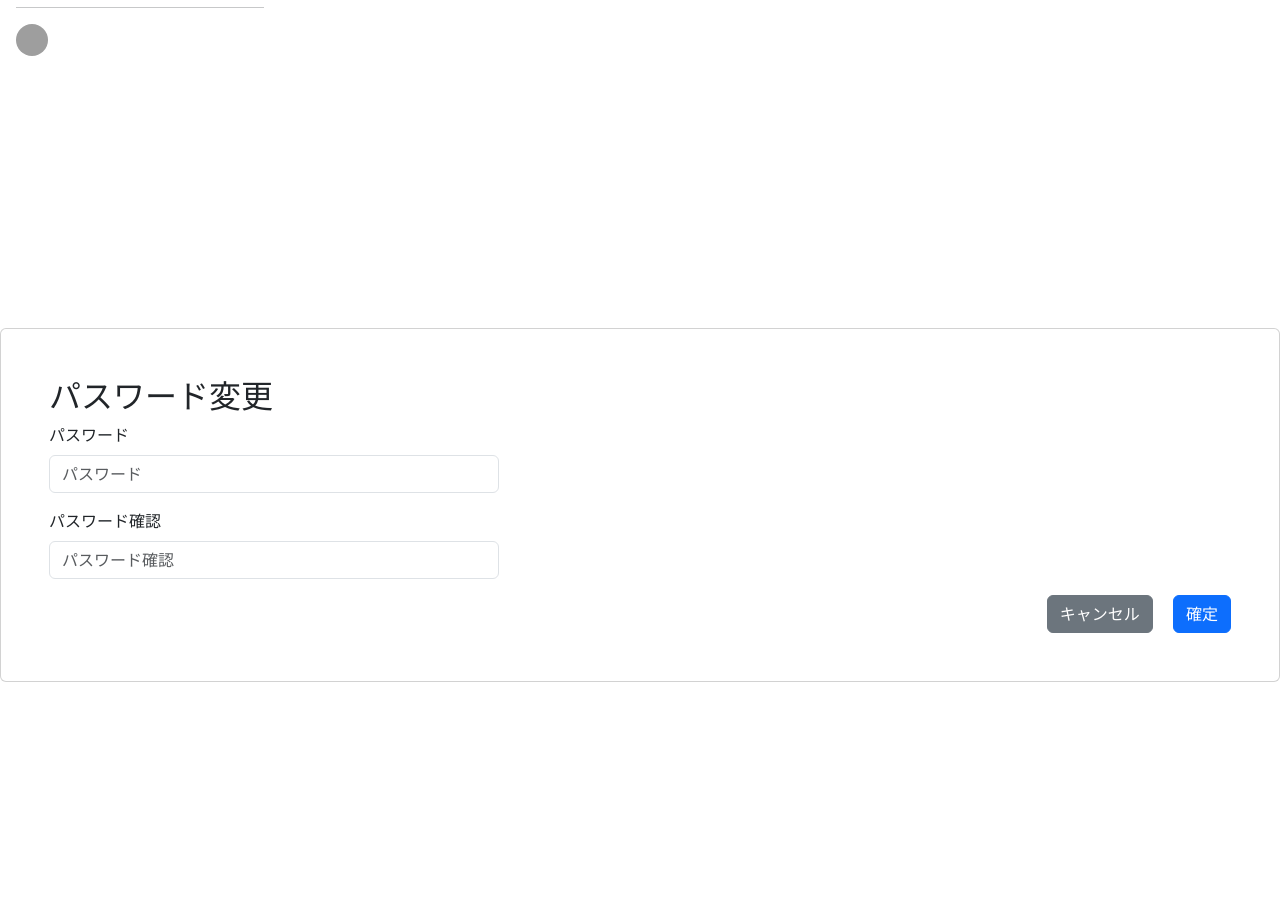
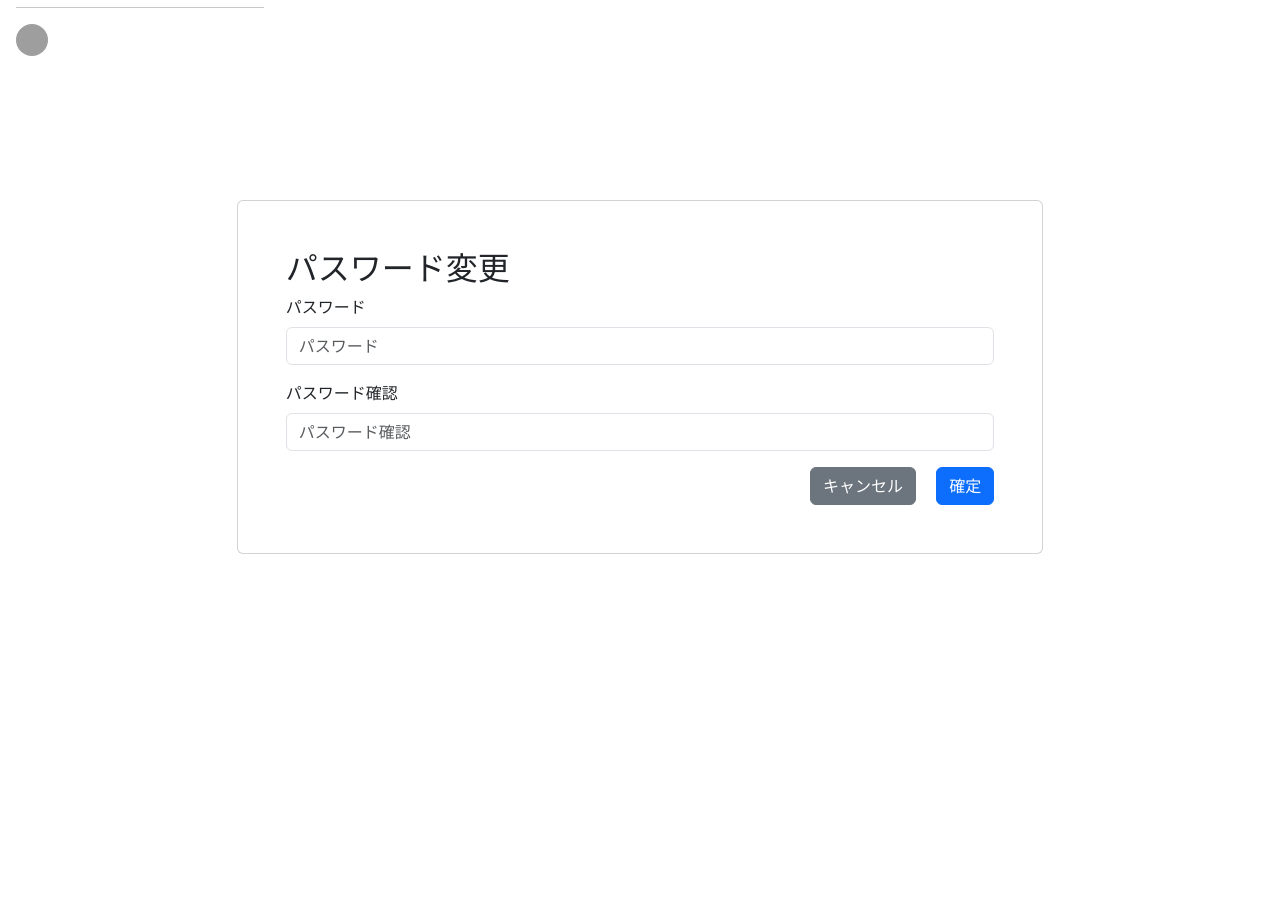
Before and after one commit to taku1118/apple, a PHP site: page /pass_change.php in a window 1280 px wide. Shown: the part 292-1214 px from the top of the page. After the commit the page ends 846 px from the top, so only its background shows below. Run offline with PHP 8.4, Linux system fonts and the light colour scheme; some libraries are stand-ins or nearby versions; grey boxes are pictures that could not be loaded.

Commit message:
passchange

```diff
--- a/PHP/pass_change.php
+++ b/PHP/pass_change.php
@@ -27,16 +27,16 @@
     <div class="wrapper">
       <?php require 'sidebars.php'; ?>
         <!-- メインコンテンツ -->
-        <main class="m-auto">
+        <main class="container-fluid" style="padding: 0;">
 <!----------------------------------------------------ここから-------------------------------------------------------------------->
-        <div style="margin: 20% 0;">
-            <div class="card p-5">
+<div style="margin-top: 10%;">
+            <div class="card p-5 m-auto" style="width: 63%;"><!--  カードの幅を調整したいときはwidthを編集 -->
                 <h2>パスワード変更</h2>
-                    <div class="mb-3" style="width:450px;">
+                    <div class="mb-3" style="width:100%;">
                         <label for="formGroupExampleInput" class="form-label">パスワード</label>
                         <input type="text" class="form-control" id="formGroupExampleInput" placeholder="パスワード">
                     </div>
-                    <div class="mb-3" style="width:450px;">
+                    <div class="mb-3" style="width:100%;">
                         <label for="formGroupExampleInput2" class="form-label">パスワード確認</label>
                         <input type="text" class="form-control" id="formGroupExampleInput2" placeholder="パスワード確認">
                     </div>
@@ -45,6 +45,7 @@
                         <button class="btn btn-primary" type="submit">確定</button>
                     </div>
             </div>
+
         </div>
 <!----------------------------------------------------ここまで-------------------------------------------------------------------->
         </main>
```
